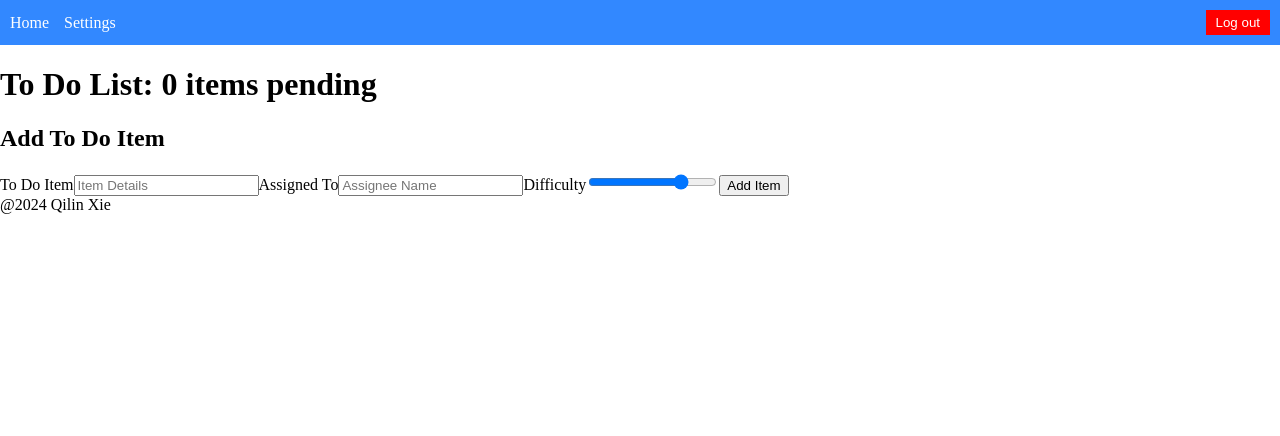
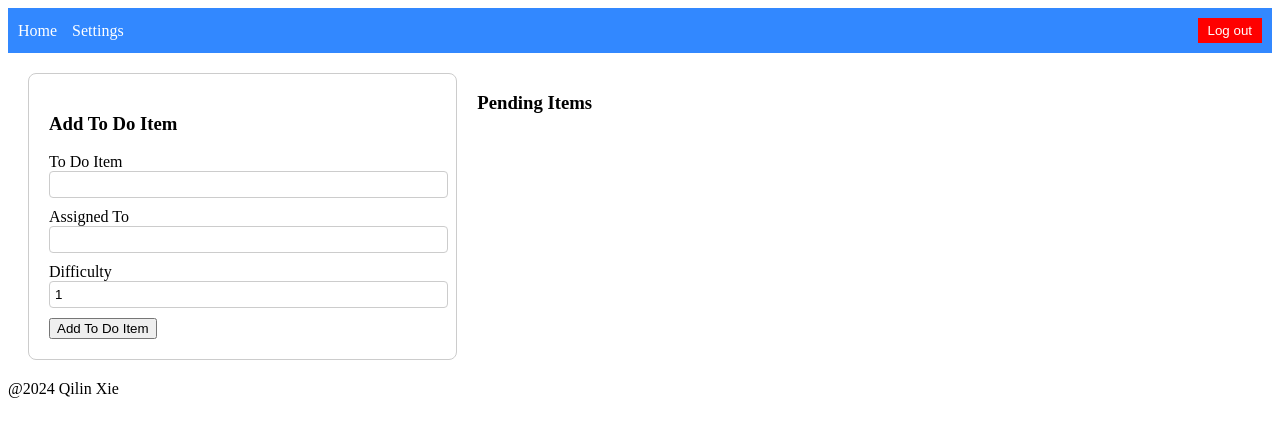
Before and after one commit to QILINXIE02/todo-app, a React (Vite) app: page / in a window 1280 px wide. Shown: the top 436 px of the page. Built offline with nearby package versions, Linux system fonts and the light colour scheme.

Commit message:
revised scss and main.jsx

```diff
--- a/src/Components/Settings/index.jsx
+++ b/src/Components/Settings/index.jsx
@@ -1,5 +1,7 @@
 import React, { useContext, useState } from 'react';
 import { SettingsContext } from '../../context/Setting';
+import { Paper, Group, Switch, NumberInput, TextInput, Button, Title, Text } from '@mantine/core';
+import { IconSettings } from '@tabler/icons-react';
 import './settings.scss';
 
 const Settings = () => {
@@ -19,48 +21,43 @@ const Settings = () => {
   };
 
   return (
-    <div className="settings">
-      <h2>Manage Settings</h2>
-      <div className="settings-group">
-        <label>
-          Show Completed ToDos
-          <input
-            type="checkbox"
+    <Paper shadow="xs" padding="md" className="settings">
+      <Group position="apart" align="center">
+        <Title order={2}>
+          <IconSettings /> Manage Settings
+        </Title>
+      </Group>
+      <Group direction="column" spacing="lg" align="start">
+        <Switch
+          label="Hide Completed ToDos"
           checked={showCompleted}
           onChange={(event) => setShowCompleted(event.currentTarget.checked)}
         />
-        </label>
-        <label>
-          Items Per Page
-          <input
-            type="number"
+        <NumberInput
+          label="Items Per Page"
           value={itemsPerPage}
-            onChange={(event) => setItemsPerPage(Number(event.currentTarget.value))}
-            min="1"
-            max="10"
+          onChange={(value) => setItemsPerPage(value)}
+          min={1}
+          max={10}
         />
-        </label>
-        <label>
-          Sort Keyword
-          <input
-            type="text"
+        <TextInput
+          label="Sort Keyword"
           value={sortWord}
           onChange={(event) => setSortWord(event.currentTarget.value)}
         />
-        </label>
-        <button onClick={handleSubmit} style={{ backgroundColor: 'rgb(56, 117, 240)' }}>
+        <Button onClick={handleSubmit} style={{ backgroundColor: 'rgb(56, 117, 240)' }}>
           Update Settings
-        </button>
+        </Button>
         {updatedSettings && (
-          <div className="updated-settings">
-            <p>Updated Settings:</p>
-            <p>Show Completed ToDos: {updatedSettings.showCompleted ? 'Yes' : 'No'}</p>
-            <p>Items Per Page: {updatedSettings.itemsPerPage}</p>
-            <p>Sort Keyword: {updatedSettings.sortWord}</p>
-          </div>
+          <Paper shadow="xs" padding="md">
+            <Text>Updated Settings:</Text>
+            <Text>Hide Completed ToDos: {updatedSettings.showCompleted ? 'Yes' : 'No'}</Text>
+            <Text>Items Per Page: {updatedSettings.itemsPerPage}</Text>
+            <Text>Sort Keyword: {updatedSettings.sortWord}</Text>
+          </Paper>
         )}
-      </div>
-    </div>
+      </Group>
+    </Paper>
   );
 };
 
--- a/src/Components/Settings/settings.scss
+++ b/src/Components/Settings/settings.scss
@@ -1,15 +1,20 @@
 .settings {
   margin-top: 20px;
 
-  .settings-group {
-    display: flex;
-    flex-direction: column;
-    gap: 10px;
+  .mantine-Group-root {
+    margin-bottom: 10px;
 
     label {
-      display: flex;
-      flex-direction: column;
-      gap: 5px;
+      display: block;
+      margin-bottom: 5px;
+    }
+
+    input {
+      width: 100%;
+      padding: 5px;
+      border: 1px solid #ccc;
+      border-radius: 4px;
+    }
   }
 
   button {
@@ -22,4 +27,3 @@
     border: 1px solid #ccc;
   }
 }
-}
--- a/src/Components/Todo/index.jsx
+++ b/src/Components/Todo/index.jsx
@@ -1,111 +1,105 @@
-import React, { useEffect, useState } from 'react';
-import useForm from '../../hooks/form';
+import React, { useContext, useState } from 'react';
+import { SettingsContext } from '../../context/Setting';
+import { Pagination, Button, Paper, Group, Text, Title } from '@mantine/core';
 import './todo.scss';
 
-import { v4 as uuid } from 'uuid';
+const Todo = () => {
+  const { displaySettings } = useContext(SettingsContext);
+  const [todos, setTodos] = useState([]);
+  const [currentPage, setCurrentPage] = useState(1);
+  const [newTodo, setNewTodo] = useState({ item: '', assignee: '', difficulty: 1 });
+  const itemsPerPage = displaySettings.itemsPerPage;
 
-const Todo = () => {
-  const [defaultValues] = useState({
-    difficulty: 4,
-  });
-  const [list, setList] = useState([]);
-  const [incomplete, setIncomplete] = useState([]);
-  const { handleChange, handleSubmit } = useForm(addItem, defaultValues);
+  const handleAddTodo = () => {
+    setTodos([...todos, { ...newTodo, complete: false }]);
+    setNewTodo({ item: '', assignee: '', difficulty: 1 });
+  };
 
-  function addItem(item) {
-    item.id = uuid();
-    item.complete = false;
-    console.log(item);
-    setList([...list, item]);
-  }
+  const handleCompleteToggle = (index) => {
+    const updatedTodos = [...todos];
+    updatedTodos[index].complete = !updatedTodos[index].complete;
+    setTodos(updatedTodos);
+  };
 
-  function deleteItem(id) {
-    const items = list.filter((item) => item.id !== id);
-    setList(items);
-  }
+  const handleRemoveTodo = (index) => {
+    const updatedTodos = todos.filter((_, i) => i !== index);
+    setTodos(updatedTodos);
+  };
 
-  function toggleComplete(id) {
-    const items = list.map((item) => {
-      if (item.id === id) {
-        item.complete = !item.complete;
-      }
-      return item;
-    });
-
-    setList(items);
-  }
-
-  useEffect(() => {
-    let incompleteCount = list.filter((item) => !item.complete).length;
-    setIncomplete(incompleteCount);
-    document.title = `To Do List: ${incomplete}`;
-    // linter will want 'incomplete' added to dependency array unnecessarily.
-    // disable code used to avoid linter warning
-    // eslint-disable-next-line react-hooks/exhaustive-deps
-  }, [list]);
+  const paginatedTodos = todos.slice((currentPage - 1) * itemsPerPage, currentPage * itemsPerPage);
 
   return (
-    <>
-      <header data-testid="todo-header">
-        <h1 data-testid="todo-h1">To Do List: {incomplete} items pending</h1>
-      </header>
-
-      <form onSubmit={handleSubmit}>
-        <h2>Add To Do Item</h2>
-
+    <div className="todo-container">
+      <div className="add-todo">
+        <Title order={3}>Add To Do Item</Title>
+        <div className="form-group">
           <label>
-          <span>To Do Item</span>
+            To Do Item
             <input
-            onChange={handleChange}
-            name="text"
               type="text"
-            placeholder="Item Details"
+              value={newTodo.item}
+              onChange={(e) => setNewTodo({ ...newTodo, item: e.target.value })}
             />
           </label>
-
+        </div>
+        <div className="form-group">
           <label>
-          <span>Assigned To</span>
+            Assigned To
             <input
-            onChange={handleChange}
-            name="assignee"
               type="text"
-            placeholder="Assignee Name"
+              value={newTodo.assignee}
+              onChange={(e) => setNewTodo({ ...newTodo, assignee: e.target.value })}
             />
           </label>
-
+        </div>
+        <div className="form-group">
           <label>
-          <span>Difficulty</span>
+            Difficulty
             <input
-            onChange={handleChange}
-            defaultValue={defaultValues.difficulty}
-            type="range"
-            min={1}
-            max={5}
-            name="difficulty"
+              type="number"
+              min="1"
+              max="5"
+              value={newTodo.difficulty}
+              onChange={(e) => setNewTodo({ ...newTodo, difficulty: e.target.value })}
             />
           </label>
+        </div>
+        <Button onClick={handleAddTodo}>Add To Do Item</Button>
+      </div>
 
-        <label>
-          <button type="submit">Add Item</button>
-        </label>
-      </form>
-
-      {list.map((item) => (
-        <div key={item.id}>
-          <p>{item.text}</p>
-          <p>
-            <small>Assigned to: {item.assignee}</small>
-          </p>
-          <p>
-            <small>Difficulty: {item.difficulty}</small>
-          </p>
-          <div onClick={() => toggleComplete(item.id)}>
-            Complete: {item.complete.toString()}
+      <div className="todos">
+        <Title order={3}>Pending Items</Title>
+        {paginatedTodos
+          .filter((todo) => !displaySettings.hideCompleted || !todo.complete)
+          .map((todo, index) => (
+            <Paper key={index} shadow="xs" padding="md" className="todo-item">
+              <Group position="apart">
+                <div>
+                  <Button
+                    color={todo.complete ? 'red' : 'green'}
+                    onClick={() => handleCompleteToggle(index)}
+                  >
+                    {todo.complete ? 'Complete' : 'Pending'}
+                  </Button>
                 </div>
-          <hr />
+                <Button variant="outline" color="red" onClick={() => handleRemoveTodo(index)}>
+                  X
+                </Button>
+              </Group>
+              <Text>{todo.item}</Text>
+              <Group position="apart">
+                <Text>{todo.assignee}</Text>
+                <Text>Difficulty: {todo.difficulty}</Text>
+              </Group>
+            </Paper>
+          ))}
+        <Pagination
+          total={Math.ceil(todos.length / itemsPerPage)}
+          page={currentPage}
+          onChange={setCurrentPage}
+        />
       </div>
-      ))}
-    </>
+    </div>
   );
 };
 
--- a/src/Components/Todo/todo.scss
+++ b/src/Components/Todo/todo.scss
@@ -1,94 +1,44 @@
-body, html {
-  height: 100%;
-  margin: 0;
-  padding:0;
-  width: 100%;
-}
-.todo-details {
-  display:flex;
-  flex-direction:column;
+.todo-container {
+  display: flex;
+  justify-content: space-between;
+  padding: 20px;
 
-  header {
-      display:flex;
-      flex-direction:row;
-      justify-content:space-between;
-      padding:.5em 1em;
+  .add-todo {
+    flex: 1;
+    margin-right: 20px;
+    padding: 20px;
+    border: 1px solid #ccc;
+    border-radius: 8px;
+
+    .form-group {
+      margin-bottom: 10px;
+
+      label {
+        display: block;
+        margin-bottom: 5px;
       }
 
-  .item {
-      flex:1;
-      padding: 1em;
-  }
-
-}
-
-.todo {
-
-  display:flex;
-  flex-direction:row;
-  justify-content: flex-start;
-  margin: 2em;
-
-  form {
-
-      display:flex;
-      flex-direction:column;
-      margin-right: 2em;
-
-      label {
-          display: flex;
-          flex-direction:column;
-          margin-bottom: 1em;
-      }
-  }
-
-  ul {
-      list-style-type:none;
-      margin:0;
-      padding:0;
-
-      li {
-
-          align-items: center;
-          display:flex;
-          flex-direction:row;
-          font-size: .75em;
-          margin: .75em .5em;
-
-          &.complete-true {
-            span {
-              background: pink;
-              text-decoration:line-through;
-              &:hover {
-                 background: seagreen;
+      input {
+        width: 100%;
+        padding: 5px;
+        border: 1px solid #ccc;
+        border-radius: 4px;
       }
     }
   }
 
-          span {
-              background: #e0e0e0;
-              cursor:pointer;
-              &:hover {
-                  background: pink;
+  .todos {
+    flex: 2;
+
+    .todo-item {
+      margin-bottom: 10px;
+      padding: 10px;
+      border: 1px solid #ccc;
+      border-radius: 8px;
+
+      .mantine-Group-root {
+        margin-bottom: 10px;
       }
     }
-           span, input {
-               border: .5px solid #eee;
-               display:inline-block;
-               padding: .2em .25em;
-               width: 300px;
-           }
-
-          button {
-              background: transparent;
-              border:none;
-              color:blue;
-              cursor:pointer;
-              padding:0;
-              margin: 0 .75em;
-          }
-
   }
 }
-
-}
--- a/src/context/Setting/index.jsx
+++ b/src/context/Setting/index.jsx
@@ -3,13 +3,11 @@ import React, { createContext, useState } from 'react';
 export const SettingsContext = createContext();
 
 const SettingsProvider = ({ children }) => {
-  const defaultSettings = {
+  const [displaySettings, setDisplaySettings] = useState({
+    hideCompleted: false,
     itemsPerPage: 3,
-    hideCompleted: true,
     sortWord: 'difficulty',
-  };
-
-  const [displaySettings, setDisplaySettings] = useState(defaultSettings);
+  });
 
   return (
     <SettingsContext.Provider value={{ displaySettings, setDisplaySettings }}>
```
Also changed, not shown: package.json (+4 -3 lines), src/main.jsx (+5 -6 lines), 1 other file (tests, documents, lock files or other folders). Lines whose indentation alone changed are shown as unchanged.
